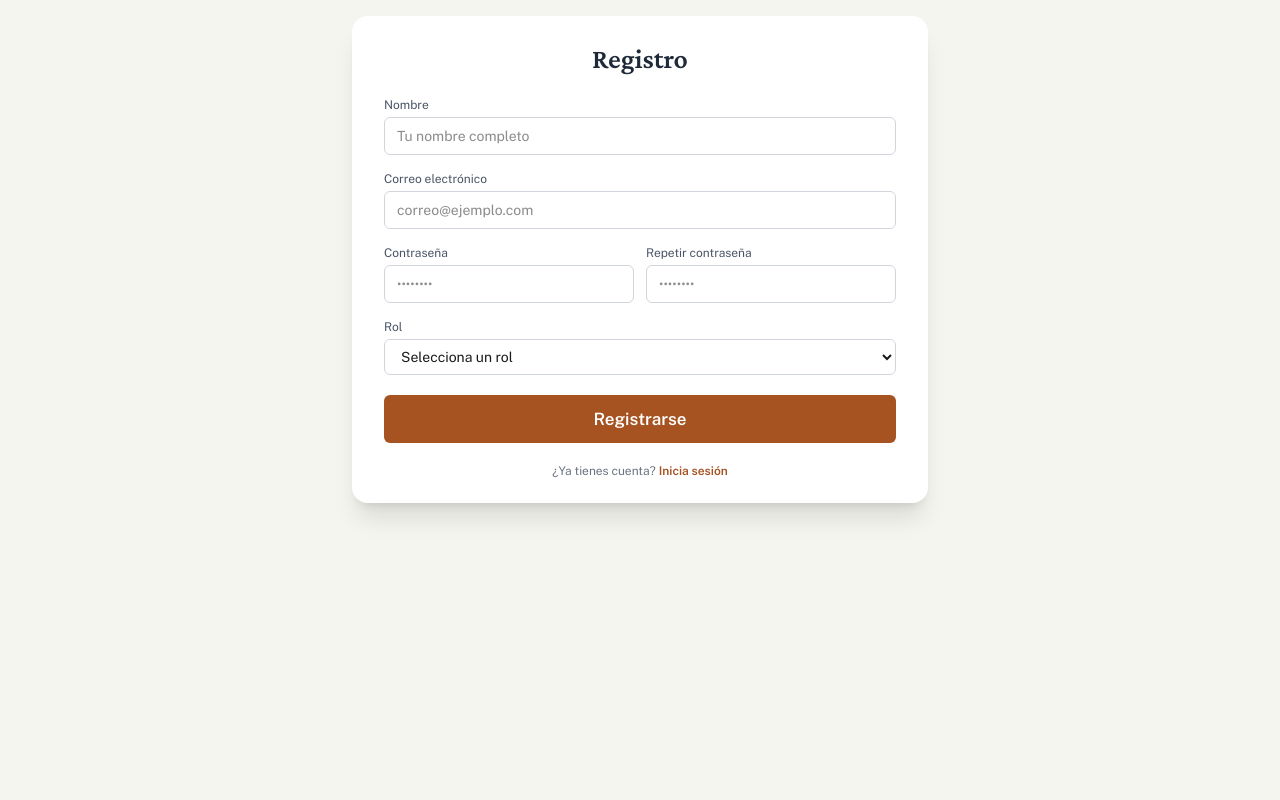
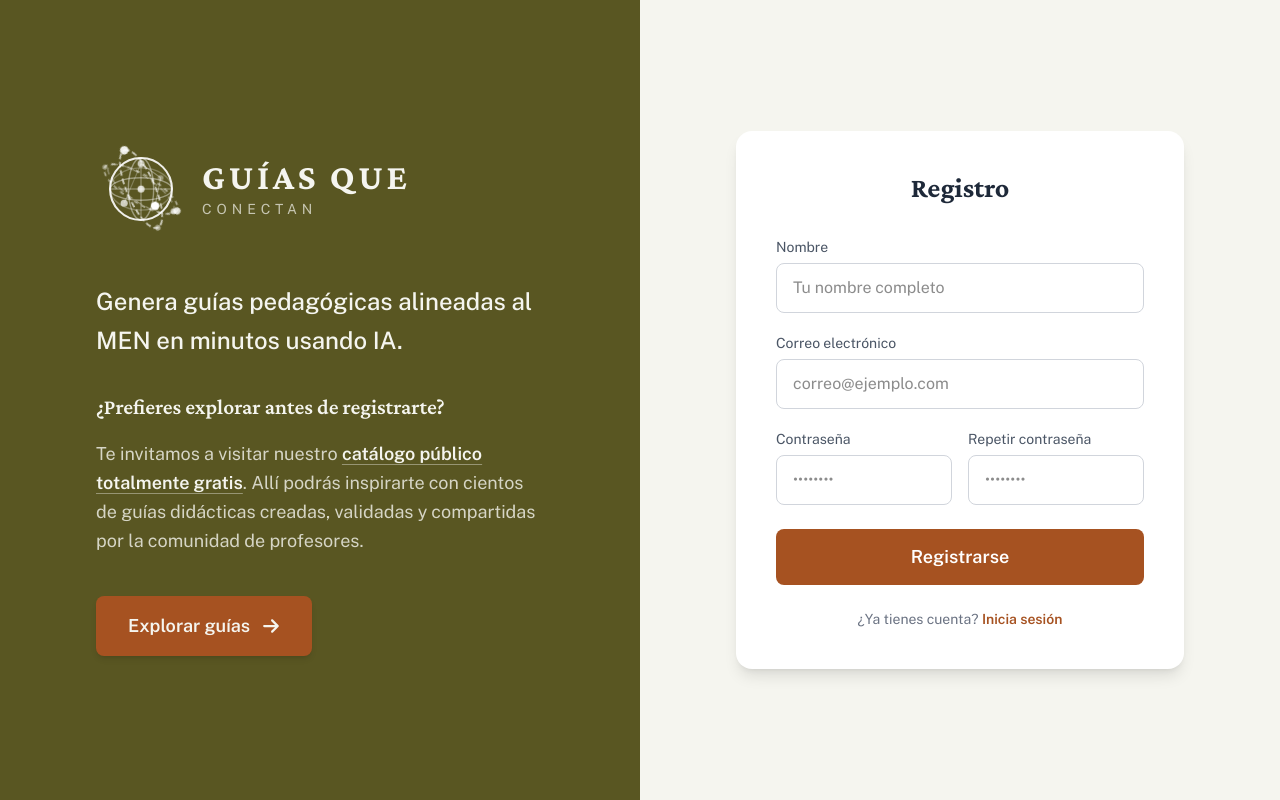
Before and after one commit to redlatrix/guias-que-conectan-auth-front, a React (Vite) app: page /register in a window 1280 px wide. Built offline with nearby package versions, Linux system fonts and the light colour scheme.

Commit message:
se agrega librerias

```diff
--- a/package.json
+++ b/package.json
@@ -13,6 +13,8 @@
     "@tailwindcss/typography": "^0.5.19",
     "@tailwindcss/vite": "^4.2.2",
     "axios": "^1.15.0",
+    "html-to-image": "^1.11.13",
+    "jspdf": "^4.2.1",
     "react": "^19.2.4",
     "react-dom": "^19.2.4",
     "react-hook-form": "^7.72.1",
--- a/src/features/guias/components/GuiaViewer.tsx
+++ b/src/features/guias/components/GuiaViewer.tsx
@@ -205,6 +205,7 @@ export const GuiaViewer = ({
                 {/* Solo para editor (!isReadOnly) */}
                 {!isReadOnly && (
                     <>
+                        <div className="flex items-center gap-3">
                             {activeTab === 'docente' && (
                                 <PrintButton
                                     contentRef={printDocenteRef}
@@ -219,7 +220,10 @@ export const GuiaViewer = ({
                                     label="Actividad PDF"
                                 />
                             )}
+                        </div>
+                        <div className="flex items-center gap-3 flex-wrap">
                             {footerActions}
+                        </div>
                     </>
                 )}
             </div>
--- a/src/pages/auth/RegisterPage.tsx
+++ b/src/pages/auth/RegisterPage.tsx
@@ -1,10 +1,13 @@
 import { useState } from 'react';
 import { useForm } from 'react-hook-form';
 import { Link, useNavigate } from 'react-router-dom';
-import { AuthCard } from '@/features/auth/components/AuthCard';
+import { GlobeIcon } from '@/features/auth/components/GlobeIcon';
 import { authService } from '@/features/auth/api/auth.api';
 import { useAuth } from '@/features/auth/hooks/useAuth';
 import type { RegisterData } from '@/features/auth/types/auth.types';
+import { FaArrowRight } from 'react-icons/fa6';
+
+type RegisterFormData = Omit<RegisterData, 'rol'>;
 
 export const RegisterPage = () => {
   const navigate = useNavigate();
@@ -17,15 +20,15 @@ export const RegisterPage = () => {
     handleSubmit,
     watch,
     formState: { errors },
-  } = useForm<RegisterData>();
+  } = useForm<RegisterFormData>();
 
   const password = watch('password');
 
-  const onSubmit = async (data: RegisterData) => {
+  const onSubmit = async (data: RegisterFormData) => {
     setApiError(null);
     setIsSubmitting(true);
     try {
-      const response = await authService.register(data);
+      const response = await authService.register({ ...data, rol: 'docente' });
       setAuth(response.token, response.perfil);
       navigate('/dashboard');
     } catch (err: unknown) {
@@ -37,14 +40,65 @@ export const RegisterPage = () => {
   };
 
   return (
-    <AuthCard title="Registro">
-      <form onSubmit={handleSubmit(onSubmit)} className="flex flex-col gap-4" noValidate>
+    <div className="min-h-screen flex flex-col lg:flex-row">
+      {/* ── Panel izquierdo: Branding ──────────────────────────────────────── */}
+      <div className="lg:w-1/2 bg-olive flex flex-col items-center justify-center px-10 sm:px-16 xl:px-24 py-16 lg:py-0 relative">
+        <div className="w-full max-w-xl flex flex-col items-start justify-center">
+          <div className="flex items-center gap-4 mb-12">
+            <GlobeIcon size={90} />
+            <div>
+              <p className="text-cream font-crimson font-bold text-4xl tracking-widest uppercase leading-none mb-1">
+                Guías que
+              </p>
+              <p className="text-cream/70 text-sm tracking-[0.35em] uppercase font-public">
+                Conectan
+              </p>
+            </div>
+          </div>
+
+          <p className="text-cream font-public text-2xl font-medium leading-relaxed mb-8">
+            Genera guías pedagógicas alineadas al MEN en minutos usando IA.
+          </p>
+
+          <div className="mb-10 space-y-4">
+            <h3 className="text-cream font-semibold text-xl">
+              ¿Prefieres explorar antes de registrarte?
+            </h3>
+            <p className="text-cream/80 font-public text-lg leading-relaxed">
+              Te invitamos a visitar nuestro{' '}
+              <Link to="/explorar" className="text-cream font-bold hover:text-amber transition underline underline-offset-4 decoration-cream/40">
+                catálogo público totalmente gratis
+              </Link>.
+              Allí podrás inspirarte con cientos de guías didácticas creadas, validadas y compartidas por la comunidad de profesores.
+            </p>
+          </div>
+
+          <div>
+            <Link
+              to="/explorar"
+              className="inline-flex items-center gap-3 font-public font-semibold px-8 py-4 rounded-lg bg-copper hover:bg-copper-dark text-cream text-lg transition shadow-md"
+            >
+              Explorar guías <FaArrowRight />
+            </Link>
+          </div>
+        </div>
+      </div>
+
+      {/* ── Panel derecho: Formulario ──────────────────────────────────────── */}
+      <div className="lg:w-1/2 bg-cream flex items-center justify-center px-6 sm:px-12 py-16 lg:py-0">
+        <div className="w-full max-w-md">
+          <div className="bg-white rounded-2xl shadow-lg px-8 sm:px-10 py-10">
+            <h2 className="text-center font-crimson text-3xl font-bold text-gray-800 mb-8">
+              Registro
+            </h2>
+
+            <form onSubmit={handleSubmit(onSubmit)} className="flex flex-col gap-5" noValidate>
               {/* Nombre */}
               <div>
-          <label className="block text-xs font-public text-gray-600 mb-1">Nombre</label>
+                <label className="block text-sm font-public text-gray-600 mb-1.5">Nombre</label>
                 <input
                   type="text"
-            className="w-full border border-gray-300 rounded-md px-3 py-2 text-sm font-public outline-none focus:border-copper focus:ring-1 focus:ring-copper transition"
+                  className="w-full border border-gray-300 rounded-lg px-4 py-3 text-base font-public outline-none focus:border-copper focus:ring-1 focus:ring-copper transition"
                   placeholder="Tu nombre completo"
                   {...register('nombre', { required: 'El nombre es obligatorio' })}
                 />
@@ -55,12 +109,12 @@ export const RegisterPage = () => {
 
               {/* Email */}
               <div>
-          <label className="block text-xs font-public text-gray-600 mb-1">
+                <label className="block text-sm font-public text-gray-600 mb-1.5">
                   Correo electrónico
                 </label>
                 <input
                   type="email"
-            className="w-full border border-gray-300 rounded-md px-3 py-2 text-sm font-public outline-none focus:border-copper focus:ring-1 focus:ring-copper transition"
+                  className="w-full border border-gray-300 rounded-lg px-4 py-3 text-base font-public outline-none focus:border-copper focus:ring-1 focus:ring-copper transition"
                   placeholder="correo@ejemplo.com"
                   {...register('email', {
                     required: 'El correo es obligatorio',
@@ -76,12 +130,12 @@ export const RegisterPage = () => {
               </div>
 
               {/* Grid: contraseña + confirmar */}
-        <div className="grid grid-cols-2 gap-3">
+              <div className="grid grid-cols-1 sm:grid-cols-2 gap-4">
                 <div>
-            <label className="block text-xs font-public text-gray-600 mb-1">Contraseña</label>
+                  <label className="block text-sm font-public text-gray-600 mb-1.5">Contraseña</label>
                   <input
                     type="password"
-              className="w-full border border-gray-300 rounded-md px-3 py-2 text-sm font-public outline-none focus:border-copper focus:ring-1 focus:ring-copper transition"
+                    className="w-full border border-gray-300 rounded-lg px-4 py-3 text-base font-public outline-none focus:border-copper focus:ring-1 focus:ring-copper transition"
                     placeholder="••••••••"
                     {...register('password', {
                       required: 'La contraseña es obligatoria',
@@ -93,12 +147,12 @@ export const RegisterPage = () => {
                   )}
                 </div>
                 <div>
-            <label className="block text-xs font-public text-gray-600 mb-1">
+                  <label className="block text-sm font-public text-gray-600 mb-1.5">
                     Repetir contraseña
                   </label>
                   <input
                     type="password"
-              className="w-full border border-gray-300 rounded-md px-3 py-2 text-sm font-public outline-none focus:border-copper focus:ring-1 focus:ring-copper transition"
+                    className="w-full border border-gray-300 rounded-lg px-4 py-3 text-base font-public outline-none focus:border-copper focus:ring-1 focus:ring-copper transition"
                     placeholder="••••••••"
                     {...register('confirmPassword', {
                       required: 'Confirma tu contraseña',
@@ -114,26 +168,10 @@ export const RegisterPage = () => {
                 </div>
               </div>
 
-        {/* Rol */}
-        <div>
-          <label className="block text-xs font-public text-gray-600 mb-1">Rol</label>
-          <select
-            className="w-full border border-gray-300 rounded-md px-3 py-2 text-sm font-public outline-none focus:border-copper focus:ring-1 focus:ring-copper transition bg-white"
-            {...register('rol', { required: 'Selecciona un rol' })}
-          >
-            <option value="">Selecciona un rol</option>
-            <option value="docente">Docente</option>
-            <option value="administrador">Administrador</option>
-          </select>
-          {errors.rol && (
-            <p className="text-xs text-red-500 mt-1 font-public">{errors.rol.message}</p>
-          )}
-        </div>
-
               {/* API Error */}
               {apiError && (
-          <div className="bg-red-50 border border-red-200 rounded-md px-3 py-2">
-            <p className="text-xs text-red-600 font-public">{apiError}</p>
+                <div className="bg-red-50 border border-red-200 rounded-lg px-4 py-3">
+                  <p className="text-sm text-red-600 font-public">{apiError}</p>
                 </div>
               )}
 
@@ -141,19 +179,22 @@ export const RegisterPage = () => {
               <button
                 type="submit"
                 disabled={isSubmitting}
-          className="w-full bg-copper hover:bg-copper-dark text-white font-public font-semibold py-2.5 rounded-md transition disabled:opacity-60 mt-1"
+                className="w-full bg-copper hover:bg-copper-dark text-white font-public font-semibold text-lg py-3.5 rounded-lg transition disabled:opacity-60 mt-1"
               >
                 {isSubmitting ? 'Registrando...' : 'Registrarse'}
               </button>
 
               {/* Link login */}
-        <p className="text-center text-xs text-gray-500 font-public mt-1">
+              <p className="text-center text-sm text-gray-500 font-public mt-1">
                 ¿Ya tienes cuenta?{' '}
                 <Link to="/login" className="text-copper hover:text-brown font-semibold transition">
                   Inicia sesión
                 </Link>
               </p>
             </form>
-    </AuthCard>
+          </div>
+        </div>
+      </div>
+    </div>
   );
 };
```
Also changed, not shown: src/features/guias/components/GuiaEditor.tsx (+1 -64 lines), src/pages/ExplorarGuiaDetallePage.tsx (+8 -2 lines), src/pages/ExplorarGuiasPage.tsx (+8 -2 lines). Lines whose indentation alone changed are shown as unchanged.
